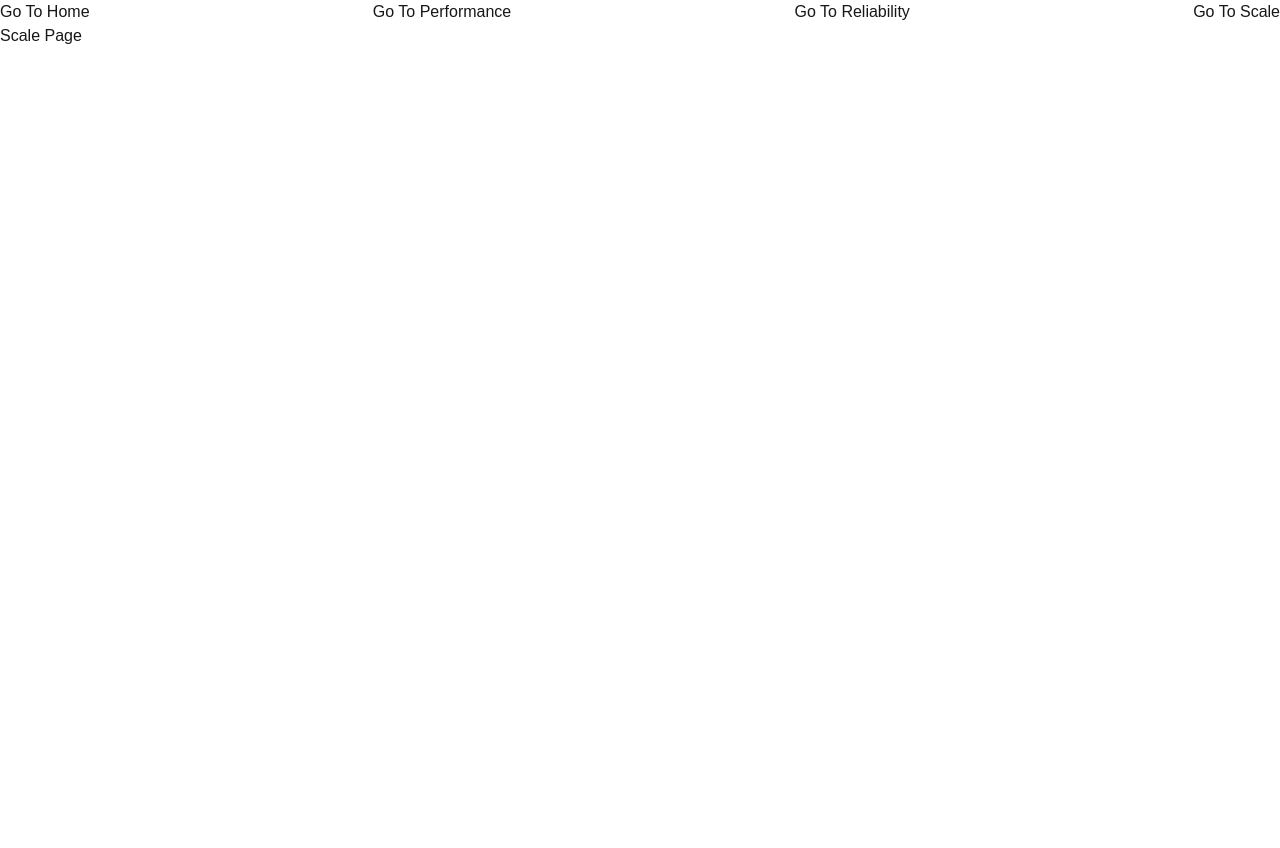
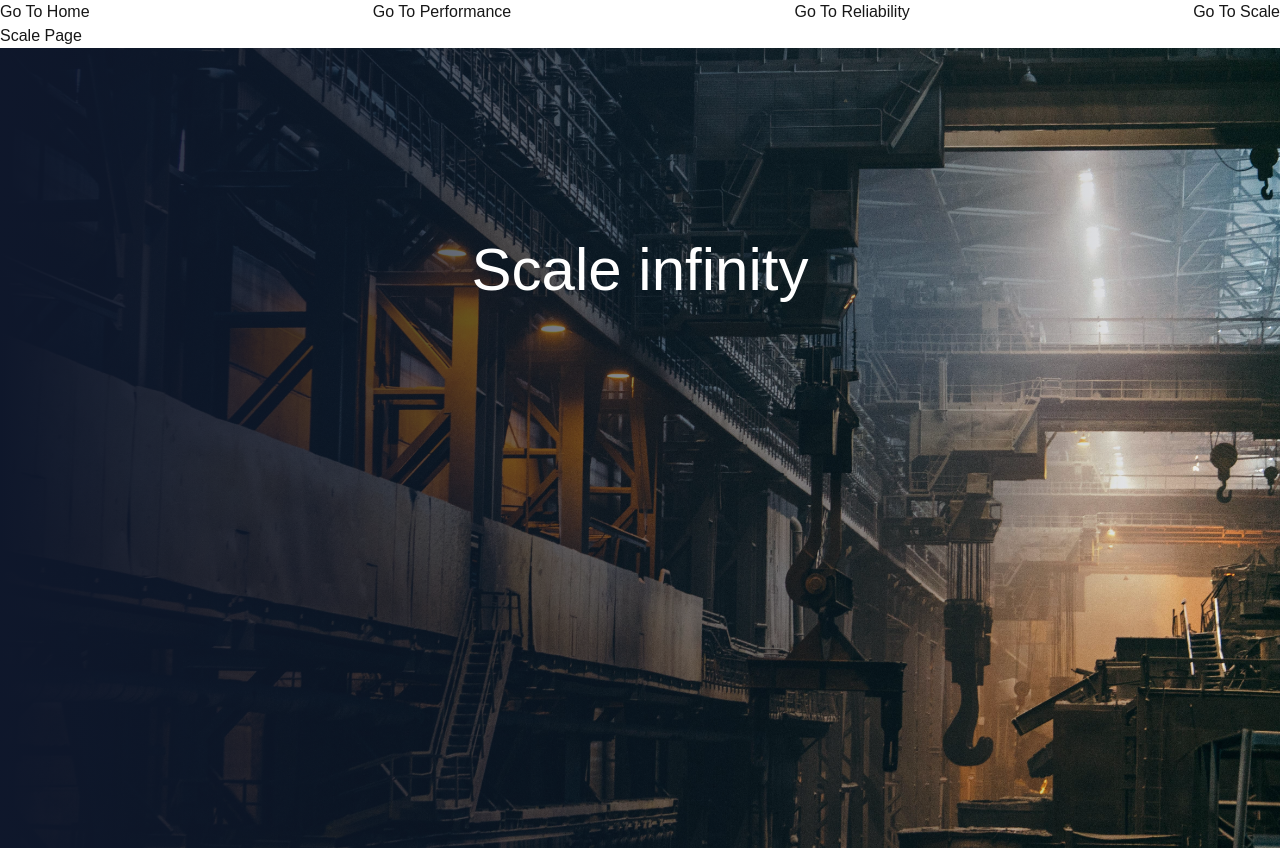
Before and after one commit to sweeptic/corp, a Next.js app: page /scale in a window 1280 px wide. Before the commit the page ends 800 px from the top, so only its background shows below. Built offline with nearby package versions, Linux system fonts and the light colour scheme.

Commit message:
12. Adding a Reusable Presentation Component

```diff
--- a/app/page.tsx
+++ b/app/page.tsx
@@ -1,13 +1,11 @@
-import Image from 'next/image';
 import homeImg from '@/public/home.jpg';
+import Hero from '@/components/hero';
 
 export default function Home() {
   return (
     <div>
       Home Page
-      <div className="absolute -z-10 inset-0">
-        <Image alt="home" src={homeImg} fill style={{ objectFit: 'cover' }} />
-      </div>
+      <Hero imgData={homeImg} imgAlt="home page" title="Professional Cloud Hosting" />
     </div>
   );
 }
--- a/app/performance/page.tsx
+++ b/app/performance/page.tsx
@@ -1,11 +1,11 @@
-import Image from 'next/image';
+import Hero from '@/components/hero';
 import performanceImg from '@/public/performance.jpg';
 
-export default function Home() {
+export default function PerformancePage() {
   return (
     <div>
       Performance Page
-      <Image alt="performance" src={performanceImg} />
+      <Hero imgData={performanceImg} imgAlt="performance page" title="Blazing fast performance" />
     </div>
   );
 }
--- a/app/reliability/page.tsx
+++ b/app/reliability/page.tsx
@@ -1,3 +1,11 @@
-export default function Home() {
-  return <div>Reliability Page </div>;
+import Hero from '@/components/hero';
+import homeImg from '@/public/reliability.jpg';
+
+export default function ReliabilityPage() {
+  return (
+    <div>
+      Reliability Page
+      <Hero imgData={homeImg} imgAlt="reliability page" title="Reliability is our number one priority" />
+    </div>
+  );
 }
--- a/app/scale/page.tsx
+++ b/app/scale/page.tsx
@@ -1,3 +1,11 @@
-export default function Home() {
-  return <div>Scale Page </div>;
+import Hero from '@/components/hero';
+import homeImg from '@/public/scale.jpg';
+
+export default function ScalePage() {
+  return (
+    <div>
+      Scale Page
+      <Hero imgData={homeImg} imgAlt="home page" title="Scale infinity" />
+    </div>
+  );
 }
--- /dev/null
+++ b/components/hero.tsx
@@ -0,0 +1,23 @@
+import Image, { StaticImageData } from 'next/image';
+
+interface HeroProps {
+  imgData: StaticImageData;
+  imgAlt: string;
+  title: string;
+}
+
+export default function Hero(props: HeroProps) {
+  const { imgData, imgAlt, title } = props;
+
+  return (
+    <div className="relative h-screen">
+      <div className="absolute -z-10 inset-0">
+        <Image alt={imgAlt} src={imgData} fill style={{ objectFit: 'cover' }} />
+        <div className="absolute inset-0 bg-gradient-to-r from-slate-900" />
+      </div>
+      <div className="pt-48 flex justify-center items-center">
+        <h1 className="text-white text-6xl">{title}</h1>
+      </div>
+    </div>
+  );
+}
```
